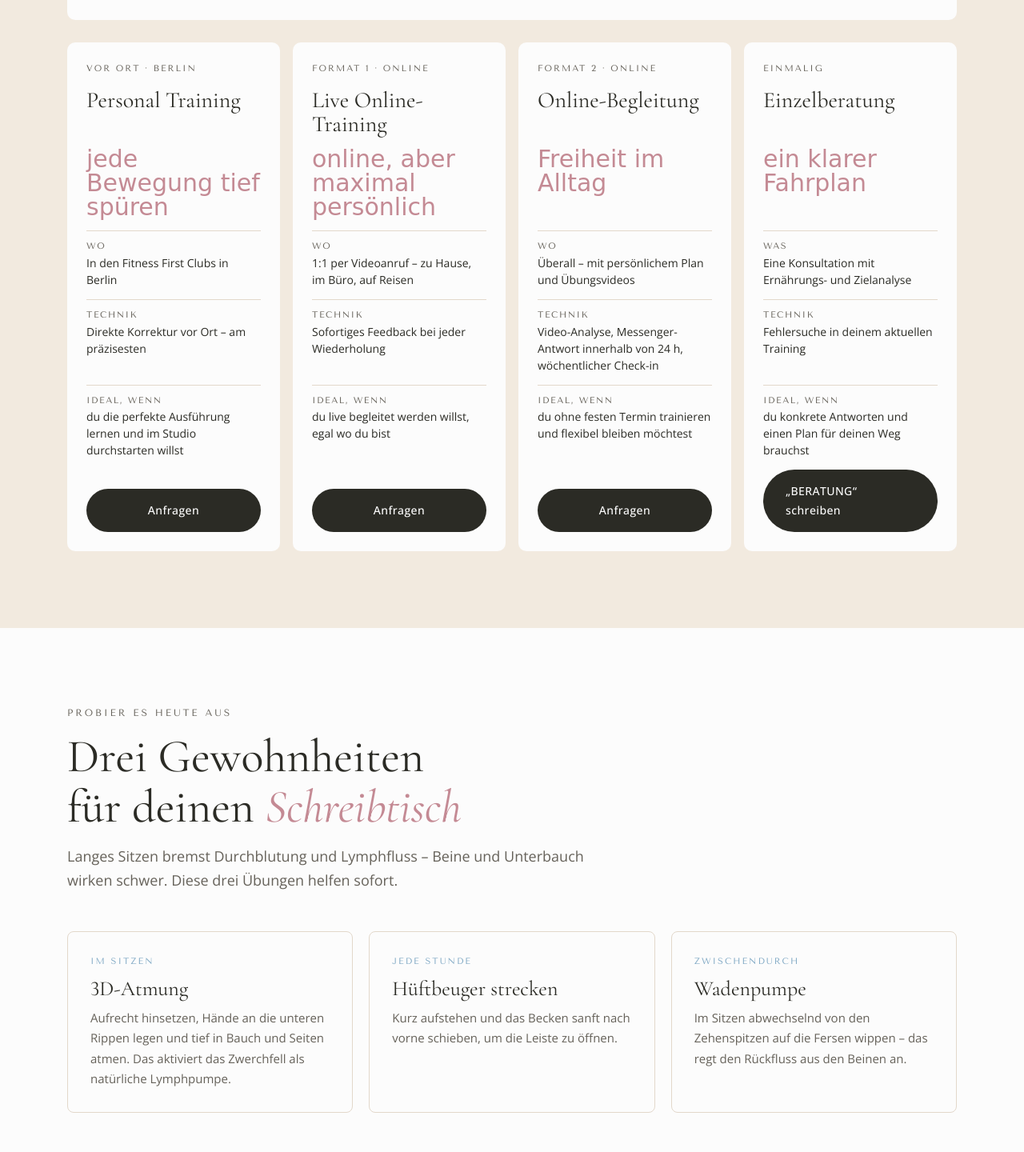
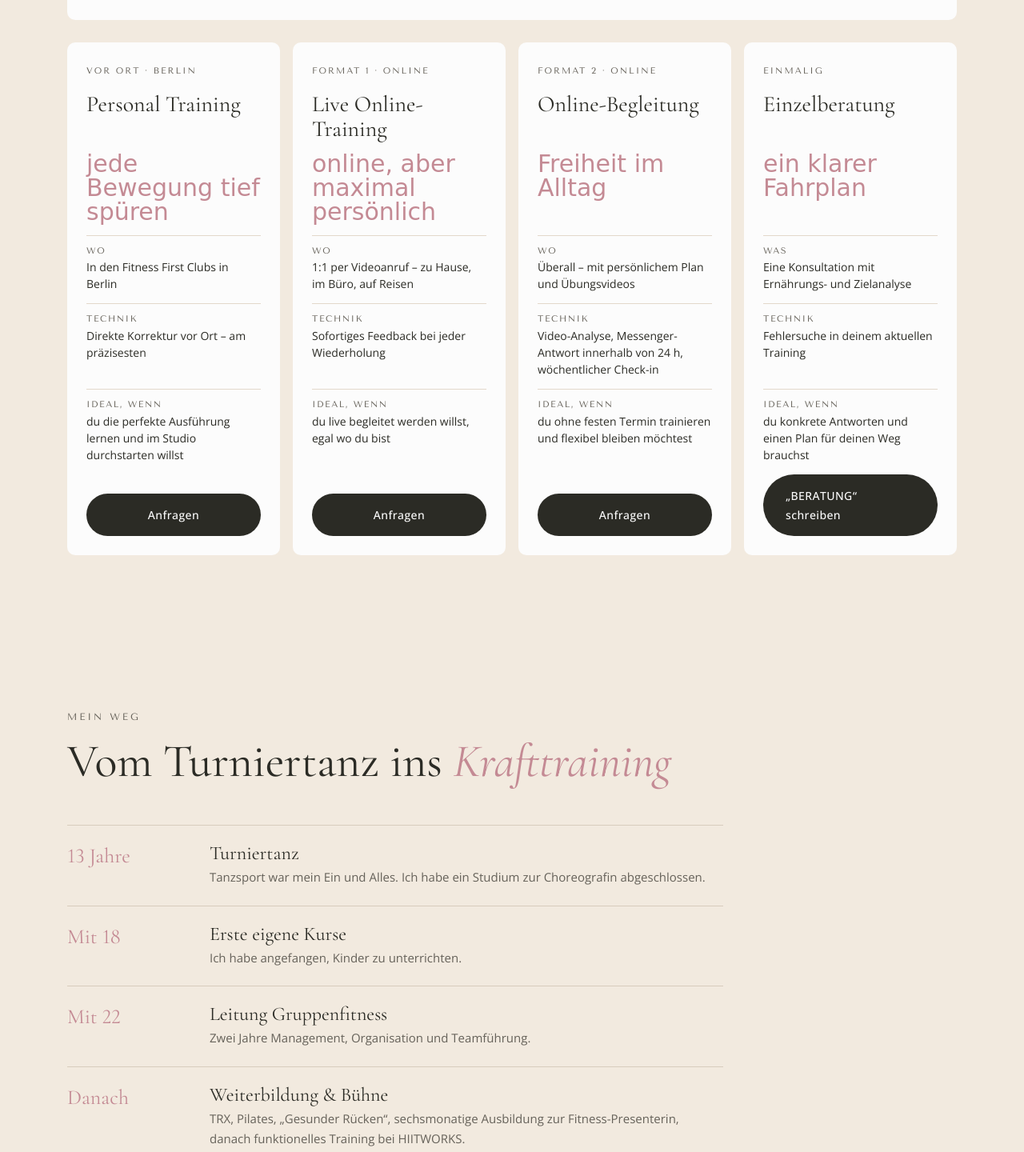
Before and after one commit to k5kristina/margarita-fitness-entwurf, a plain HTML site: page v3-kreativ.html in a window 1280 px wide. Shown: the part 3944-5384 px from the top of the page at 80% size. Drawn offline with nearby package versions, Linux system fonts and the light colour scheme; a web font is replaced by a local one.

Commit message:
Entwurf 3: Badge im Format-Vergleich korrigiert, Schreibtisch-Abschnitt entfernt

```diff
--- a/v3-kreativ.html
+++ b/v3-kreativ.html
@@ -126,21 +126,14 @@
   .fmt dt{font-family:var(--label);font-size:11px;letter-spacing:.14em;text-transform:uppercase;color:var(--muted)}
   .fmt dd{font-size:14px;line-height:1.5}
   .fmt .btn{justify-content:center;align-self:end}
-  .fmt .match{display:none;font-family:var(--label);font-size:11px;letter-spacing:.16em;text-transform:uppercase;color:var(--paper);background:var(--rose);border-radius:999px;padding:4px 10px;justify-self:start}
+  .fmt .top{display:flex;justify-content:space-between;align-items:center;gap:8px;flex-wrap:wrap;min-height:24px}
+  .fmt .match{display:none;font-family:var(--label);font-size:11px;letter-spacing:.16em;text-transform:uppercase;color:var(--paper);background:var(--rose);border-radius:999px;padding:4px 10px}
   .compare.picked .fmt{opacity:.45}
   .compare.picked .fmt.is-match{opacity:1;transform:translateY(-6px);box-shadow:0 0 0 2px var(--rose)}
   .compare.picked .fmt.is-match .match{display:inline-block}
   @media (max-width:1060px){.compare{grid-template-columns:1fr 1fr}}
   @media (max-width:600px){.compare{grid-template-columns:1fr}}
   @media (prefers-reduced-motion:reduce){.fmt{transition:none}.compare.picked .fmt.is-match{transform:none}}
-
-  /* desk habits – her own advice, usable today */
-  .desk-grid{display:grid;grid-template-columns:repeat(3,minmax(0,1fr));gap:20px}
-  .habit{border:1px solid var(--line);border-radius:8px;padding:28px;display:grid;gap:10px;align-content:start}
-  .habit .when{font-family:var(--label);font-size:11px;letter-spacing:.18em;text-transform:uppercase;color:var(--blue)}
-  .habit h3{font-size:26px}
-  .habit p{font-size:15px;color:var(--muted)}
-  @media (max-width:880px){.desk-grid{grid-template-columns:1fr}}
 
   /* story – chronological, labelled by her age/period */
   .story{background:var(--cream)}
@@ -313,7 +306,7 @@
 
     <div class="compare" id="compare">
       <article class="fmt" data-f="berlin">
-        <span class="kind">Vor Ort · Berlin</span>
+        <div class="top"><span class="kind">Vor Ort · Berlin</span><span class="match">Passt zu dir</span></div>
         <h3>Personal Training</h3>
         <p class="tagline">jede Bewegung tief spüren</p>
         <dl>
@@ -321,11 +314,10 @@
           <div class="row"><dt>Technik</dt><dd>Direkte Korrektur vor Ort – am präzisesten</dd></div>
           <div class="row"><dt>Ideal, wenn</dt><dd>du die perfekte Ausführung lernen und im Studio durchstarten willst</dd></div>
         </dl>
-        <div><span class="match">Passt zu dir</span></div>
         <a class="btn" href="https://ig.me/m/margarita_fitness_berlin" target="_blank" rel="noopener">Anfragen</a>
       </article>
       <article class="fmt" data-f="live">
-        <span class="kind">Format 1 · Online</span>
+        <div class="top"><span class="kind">Format 1 · Online</span><span class="match">Passt zu dir</span></div>
         <h3>Live Online-Training</h3>
         <p class="tagline">online, aber maximal persönlich</p>
         <dl>
@@ -333,11 +325,10 @@
           <div class="row"><dt>Technik</dt><dd>Sofortiges Feedback bei jeder Wiederholung</dd></div>
           <div class="row"><dt>Ideal, wenn</dt><dd>du live begleitet werden willst, egal wo du bist</dd></div>
         </dl>
-        <div><span class="match">Passt zu dir</span></div>
         <a class="btn" href="https://ig.me/m/margarita_fitness_berlin" target="_blank" rel="noopener">Anfragen</a>
       </article>
       <article class="fmt" data-f="plan">
-        <span class="kind">Format 2 · Online</span>
+        <div class="top"><span class="kind">Format 2 · Online</span><span class="match">Passt zu dir</span></div>
         <h3>Online-Begleitung</h3>
         <p class="tagline">Freiheit im Alltag</p>
         <dl>
@@ -345,11 +336,10 @@
           <div class="row"><dt>Technik</dt><dd>Video-Analyse, Messenger-Antwort innerhalb von 24 h, wöchentlicher Check-in</dd></div>
           <div class="row"><dt>Ideal, wenn</dt><dd>du ohne festen Termin trainieren und flexibel bleiben möchtest</dd></div>
         </dl>
-        <div><span class="match">Passt zu dir</span></div>
         <a class="btn" href="https://ig.me/m/margarita_fitness_berlin" target="_blank" rel="noopener">Anfragen</a>
       </article>
       <article class="fmt" data-f="consult">
-        <span class="kind">Einmalig</span>
+        <div class="top"><span class="kind">Einmalig</span><span class="match">Passt zu dir</span></div>
         <h3>Einzelberatung</h3>
         <p class="tagline">ein klarer Fahrplan</p>
         <dl>
@@ -357,24 +347,8 @@
           <div class="row"><dt>Technik</dt><dd>Fehlersuche in deinem aktuellen Training</dd></div>
           <div class="row"><dt>Ideal, wenn</dt><dd>du konkrete Antworten und einen Plan für deinen Weg brauchst</dd></div>
         </dl>
-        <div><span class="match">Passt zu dir</span></div>
         <a class="btn" href="https://ig.me/m/margarita_fitness_berlin" target="_blank" rel="noopener">„BERATUNG“ schreiben</a>
       </article>
-    </div>
-  </div>
-</section>
-
-<section>
-  <div class="wrap">
-    <div class="head">
-      <p class="label">Probier es heute aus</p>
-      <h2>Drei Gewohnheiten für deinen <em>Schreibtisch</em></h2>
-      <p class="lead">Langes Sitzen bremst Durchblutung und Lymphfluss – Beine und Unterbauch wirken schwer. Diese drei Übungen helfen sofort.</p>
-    </div>
-    <div class="desk-grid">
-      <div class="habit"><span class="when">Im Sitzen</span><h3>3D-Atmung</h3><p>Aufrecht hinsetzen, Hände an die unteren Rippen legen und tief in Bauch und Seiten atmen. Das aktiviert das Zwerchfell als natürliche Lymphpumpe.</p></div>
-      <div class="habit"><span class="when">Jede Stunde</span><h3>Hüftbeuger strecken</h3><p>Kurz aufstehen und das Becken sanft nach vorne schieben, um die Leiste zu öffnen.</p></div>
-      <div class="habit"><span class="when">Zwischendurch</span><h3>Wadenpumpe</h3><p>Im Sitzen abwechselnd von den Zehenspitzen auf die Fersen wippen – das regt den Rückfluss aus den Beinen an.</p></div>
     </div>
   </div>
 </section>
```
